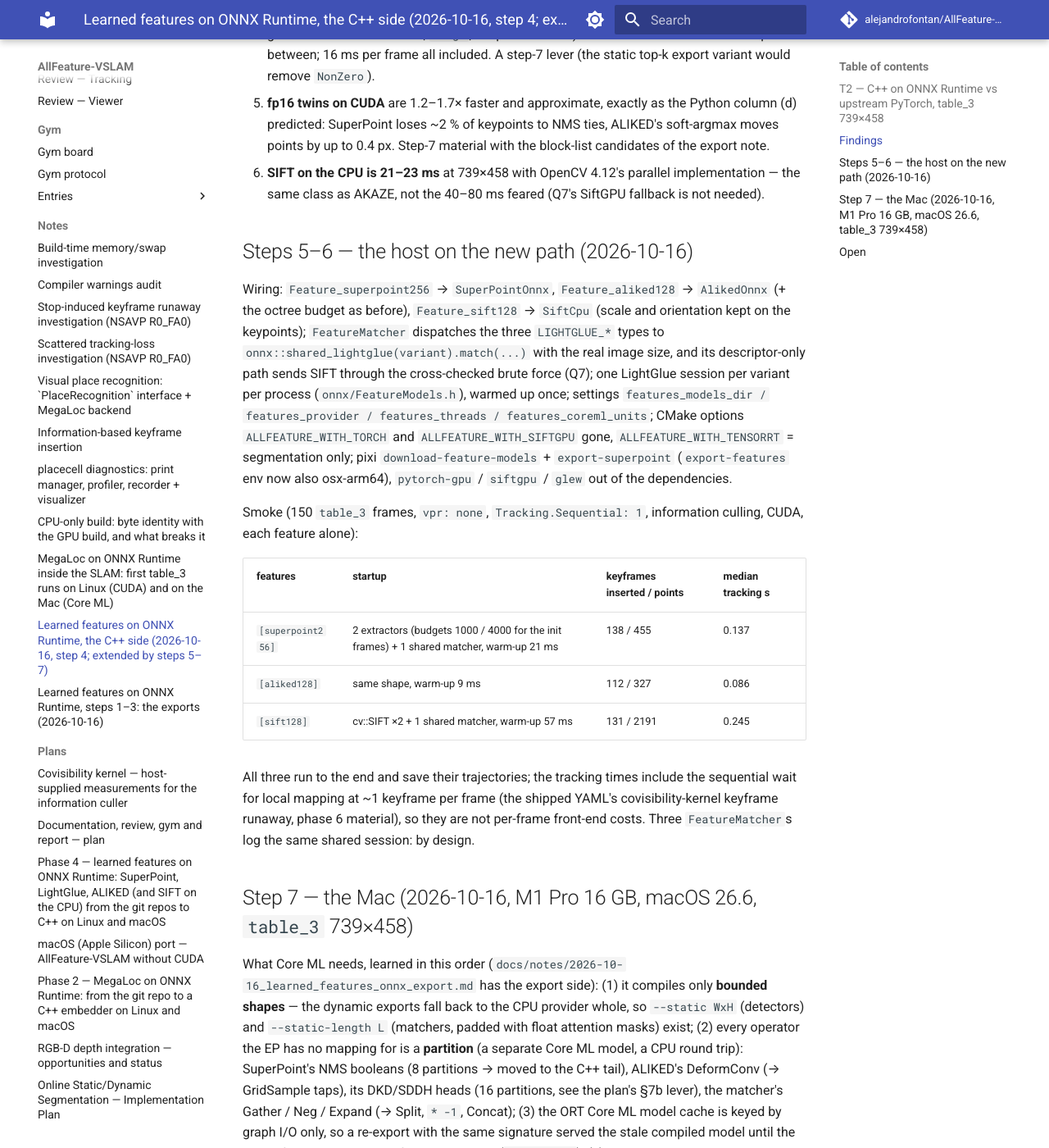
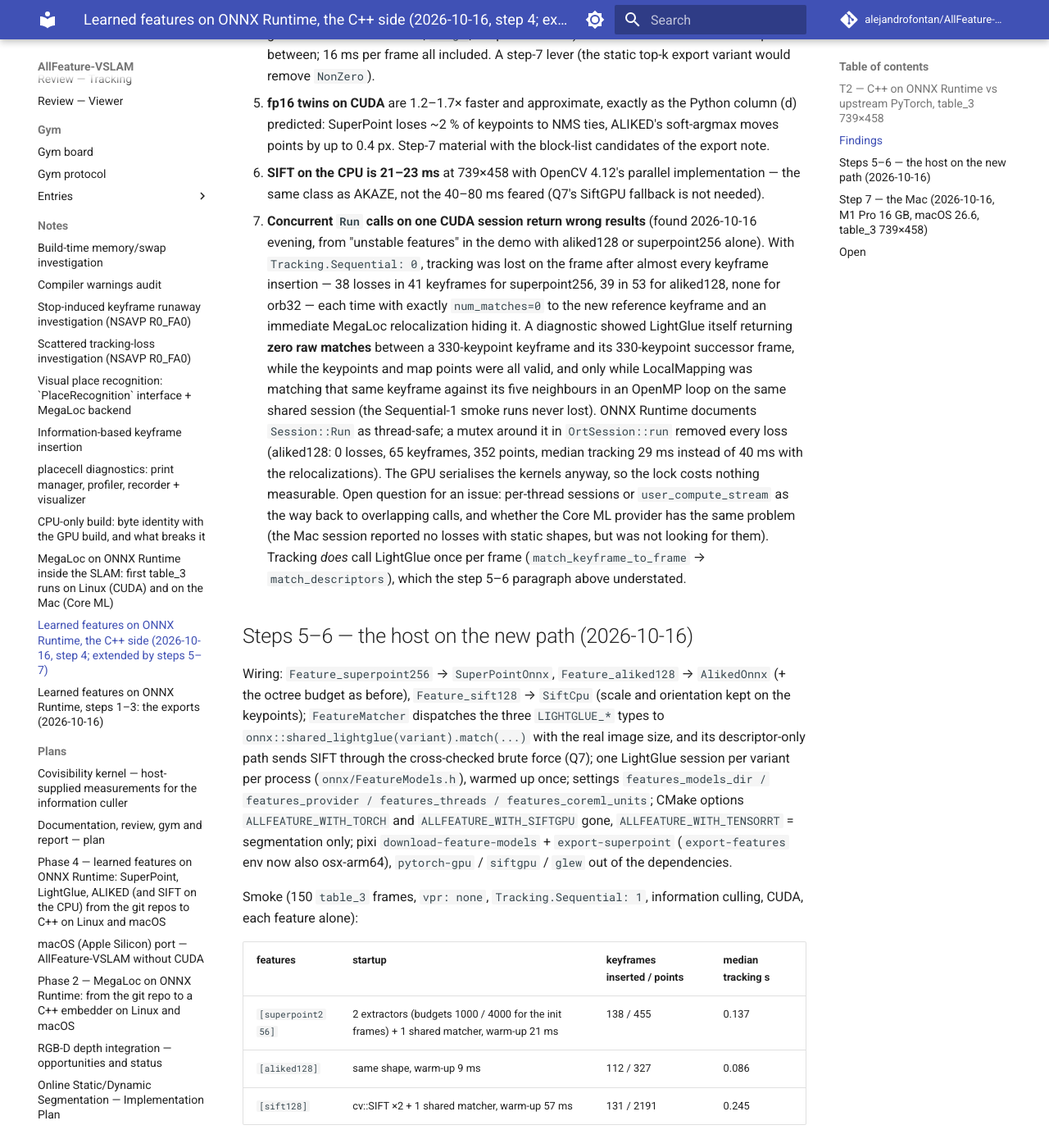
Before and after one commit to alejandrofontan/AllFeature-VSLAM, an MkDocs documentation site: the page built from docs/notes/2026-10-16_features_onnxruntime_host.md, in a window 1280 px wide and 1400 px high, scrolled down 2313 px. Shown: the whole window at 82% size. Built offline with MkDocs 1.6.1 and Material for MkDocs 9.7.7, drawn with Linux system fonts in a browser that asks for light colours; comment, search, counter and statistics services are not loaded; some of the changed text lies outside the part shown.

Commit message:
OrtSession: serialise Run calls per session - concurrent CUDA runs returned zero LightGlue matches (tracking lost after every keyframe)
With Tracking.Sequential 0, tracking's reference-keyframe match and local mapping's five parallel neighbour matches ran the shared LightGlue session at once; one caller got zero raw matches on almost every keyframe (38/41 losses superpoint256, 39/53 aliked128, 0 orb32), hidden by MegaLoc relocalization. A mutex in OrtSession::run removes every loss (0/65, 0/68) and costs nothing on the GPU. Host note finding 7; threading comments updated; Mac matcher numbers (L512/768/1024 = 27/41/57 ms) recorded.

Co-Authored-By: Claude Fable 5.1 <noreply@anthropic.com>

Claude-Session: https://claude.ai/code/session_01Qmr7JvngZUHVVjPZ8YbQhy

```diff
--- a/docs/notes/2026-10-16_features_onnxruntime_host.md
+++ b/docs/notes/2026-10-16_features_onnxruntime_host.md
@@ -46,6 +46,20 @@ on CUDA, ~300 ms on the CPU; SIFT + LightGlue-SIFT ~22 + 18 ms (the extractor on
    block-list candidates of the export note.
 6. **SIFT on the CPU is 21–23 ms** at 739×458 with OpenCV 4.12's parallel implementation — the same class as AKAZE,
    not the 40–80 ms feared (Q7's SiftGPU fallback is not needed).
+7. **Concurrent `Run` calls on one CUDA session return wrong results** (found 2026-10-16 evening, from "unstable
+   features" in the demo with aliked128 or superpoint256 alone). With `Tracking.Sequential: 0`, tracking was lost on
+   the frame after almost every keyframe insertion — 38 losses in 41 keyframes for superpoint256, 39 in 53 for
+   aliked128, none for orb32 — each time with exactly `num_matches=0` to the new reference keyframe and an immediate
+   MegaLoc relocalization hiding it. A diagnostic showed LightGlue itself returning **zero raw matches** between a
+   330-keypoint keyframe and its 330-keypoint successor frame, while the keypoints and map points were all valid, and
+   only while LocalMapping was matching that same keyframe against its five neighbours in an OpenMP loop on the same
+   shared session (the Sequential-1 smoke runs never lost). ONNX Runtime documents `Session::Run` as thread-safe; a
+   mutex around it in `OrtSession::run` removed every loss (aliked128: 0 losses, 65 keyframes, 352 points, median
+   tracking 29 ms instead of 40 ms with the relocalizations). The GPU serialises the kernels anyway, so the lock costs
+   nothing measurable. Open question for an issue: per-thread sessions or `user_compute_stream` as the way back to
+   overlapping calls, and whether the Core ML provider has the same problem (the Mac session reported no losses
+   with static shapes, but was not looking for them). Tracking *does* call LightGlue once per frame
+   (`match_keyframe_to_frame` → `match_descriptors`), which the step 5–6 paragraph above understated.
 
 ## Steps 5–6 — the host on the new path (2026-10-16)
 
@@ -68,7 +82,11 @@ Smoke (150 `table_3` frames, `vpr: none`, `Tracking.Sequential: 1`, information
 
 All three run to the end and save their trajectories; the tracking times include the sequential wait for local
 mapping at ~1 keyframe per frame (the shipped YAML's covisibility-kernel keyframe runaway, phase 6 material), so
-they are not per-frame front-end costs. Three `FeatureMatcher`s log the same shared session: by design.
+they are not per-frame front-end costs: the same superpoint256 run with `Tracking.Sequential: 0` (the repo default)
+has a median tracking time of **0.011 s** (mean 0.015 s, 526 points). Three `FeatureMatcher`s log the same shared
+session: by design. LightGlue is called once per frame by tracking (`track_reference_keyframe` →
+`match_keyframe_to_frame`) and by local mapping for the 5 covisible keyframes of each new keyframe (OpenMP loop);
+the local-map and motion-model stages match by projection on the CPU.
 
 ## Step 7 — the Mac (2026-10-16, M1 Pro 16 GB, macOS 26.6, `table_3` 739×458)
 
@@ -93,7 +111,10 @@ the provider falls back to the CPU inside `OrtSession` (the dynamic matcher's ca
 | ALIKED trunk only, `_739x458` (measurement graph) | Core ML CPUAndGPU | 2 partitions (582/584 nodes) | 53.9 ms |
 | LightGlue fp32, dynamic | CPU fallback | exact | 242 ms |
 | LightGlue fp32, `_L1024` padded (Linux check) | CUDA / CPU 4 threads | exact match sets, Δscore ≤ 1.4e-4 | 21 ms / see below |
-| LightGlue fp32, `_L1024` padded | Core ML CPUAndGPU | **pending** | — |
+| LightGlue fp32, `_L1024` padded | Core ML CPUAndGPU | exact (478/478), 4 partitions, 1632/1650 nodes | 57.9 ms graph (`time_onnx.py`: 57.2) |
+| LightGlue fp16, `_L1024_fp16` | Core ML CPUAndGPU | approximate (Linux column d) | 52.6 ms: not worth the accuracy |
+| LightGlue fp32, `_L768` padded | Core ML CPUAndGPU | same graph, 4 partitions | 40.7 ms (the cost is near-linear in L, not quadratic: the per-token linear layers dominate, not attention) |
+| LightGlue fp32, `_L512` padded (ALIKED variant) | Core ML CPUAndGPU | same graph, 4 partitions | 26.7 ms: 512 / 768 / 1024 ≈ 27 / 41 / 57 ms, linear in L |
 
 The padded matcher costs O(L²) whatever the pair's size: 21 ms on CUDA at L=1024 against 9–19 ms for the dynamic
 file, the price of a bounded graph (on the Mac the alternative is the 242 ms CPU path). The host setting
@@ -109,8 +130,8 @@ Linux smoke run: the tracker resizes every frame to a nominal area (`NOMINAL_IMA
 
 ## Open
 
-- Mac: time the padded matchers on Core ML (`time_onnx.py`, then `test_feature_parity --model ..._L1024.onnx`), then a
-  `table_3` run with `features_static_shapes: true`; fp16 twins and `features_threads` 2 vs 4 (plan §7 items 3–4).
+- Mac: a `table_3` run with `features_static_shapes: true` (L=512/768/1024 files present, the host picks the
+  smallest that fits each pair); `features_threads` 2 vs 4.
 - ALIKED on the Mac: the head split (plan §7b), 136 → ≈ 60 ms.
 - ALIKED CPU 217 ms: profile per op; the Memcpy partition on CUDA (10 nodes, 16 ms all included).
 - The two ORT "nodes not assigned to the preferred provider" warnings print per session; keep (informative) or
```
Also changed, not shown: docs/plans/learned_features_onnxruntime.md (+2 -2 lines), 6 other files.
